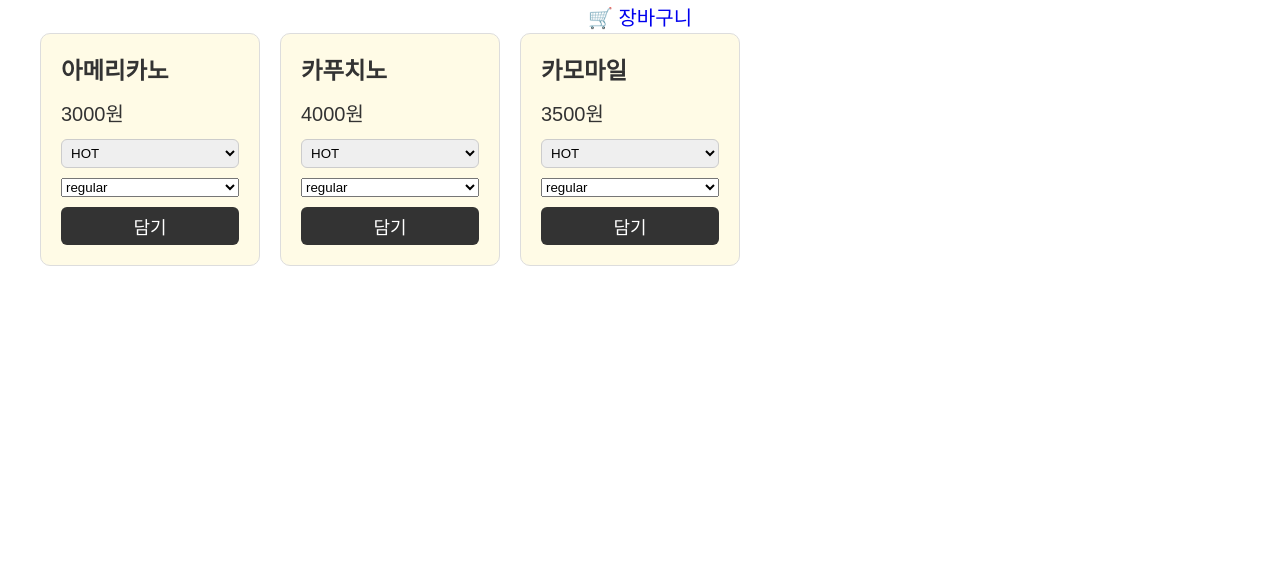
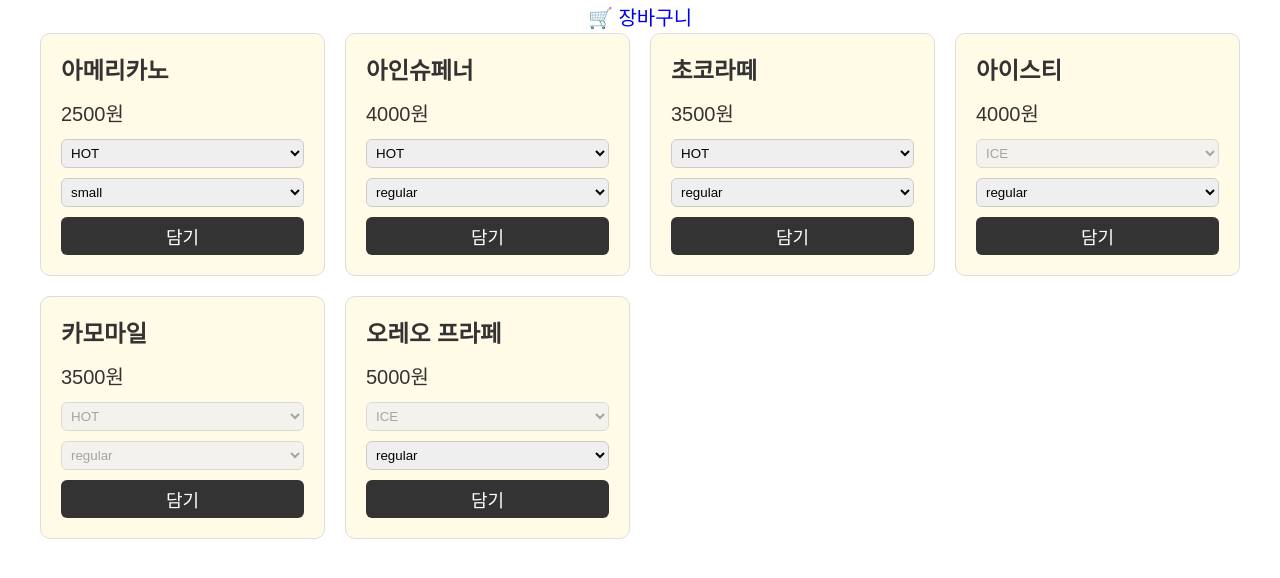
Before and after one commit to jake085483/classPratice, a plain HTML site: page index.html in a window 1280 px wide. Shown: the part 102-680 px from the top of the page. Drawn offline with Linux system fonts and the light colour scheme; a web font is replaced by a local one.

Commit message:
fix : 메뉴 추가 및 결제 금액에 따른 돈 차감 수정 커스텀 select 수정

```diff
--- a/assets/css/style.css
+++ b/assets/css/style.css
@@ -11,25 +11,24 @@
   flex:1;
 }
 
-.menu-list{
-  display:flex;
-  align-items:center;
-  gap:20px;
+.menu-list {
+  display: grid;
+  grid-template-columns: repeat(4, 1fr);
+  gap: 20px;
+  align-items: stretch;
 }
 
-.menu-item{
-  width:220px;
-  padding:20px;
-  text-align:left;
-  background:#fffbe6;
-  border:1px solid #ddd;
-  border-radius:10px;
-
-  display:flex;
-  flex-direction:column;
-  gap:10px;
-
-  transition:0.2s;
+.menu-item {
+  width: 100%;
+  padding: 20px;
+  text-align: left;
+  background: #fffbe6;
+  border: 1px solid #ddd;
+  border-radius: 10px;
+  display: flex;
+  flex-direction: column;
+  gap: 10px;
+  transition: 0.2s;
 }
 
 .menu-item:hover{
@@ -37,7 +36,7 @@
   box-shadow:0 6px 12px rgba(0,0,0,0.1);
 }
 
-.option-select{
+.option-select, .size-select{
   padding:5px;
   border-radius:6px;
   border:1px solid #ccc;
--- a/assets/js/beverage.js
+++ b/assets/js/beverage.js
@@ -1,9 +1,11 @@
 // Beverage.js
 export class Beverage {
-  constructor(index, name, price) {
+  constructor(index, name, price, options, sizes) {
     this.id = index;
     this.name = name;
     this.price = price;
+    this.options = options;
+    this.sizes = sizes;
   }
 
   getReceipt(option) {
--- a/assets/js/config.js
+++ b/assets/js/config.js
@@ -1,8 +1,42 @@
 // 메뉴 및 가격
 const beverageData = [
-  { name: "아메리카노", price: 3000 },
-  { name: "카푸치노", price: 4000 },
-  { name: "카모마일", price: 3500 }
+  {
+    name: "아메리카노",
+    price: 3000,
+    options: ["HOT", "ICE"],
+    sizes: ["small", "regular", "large"]
+  },
+  {
+    name: "아인슈페너",
+    price: 4000,
+    options: ["HOT", "ICE"],
+    sizes: ["regular", "large"]
+  },
+  {
+    name: "초코라떼",
+    price: 3500,
+    options: ["HOT", "ICE"],
+    sizes: ["regular", "large"]
+  },
+  {
+    name: "아이스티",
+    price: 3500,
+    options: ["ICE"],
+    sizes: ["regular", "large"]
+  },
+  {
+    name: "카모마일",
+    price: 3500,
+    options: ["HOT"],
+    sizes: ["regular"]
+  },
+  {
+    name: "오레오 프라페",
+    price: 4500,
+    options: ["ICE"],
+    sizes: ["regular", "large"]
+  }
+
 ];
 
 // 사이즈별 가격 차이
@@ -15,15 +49,29 @@ const sizePriceMap = {
 
 // 옵션별 가격 차이
 // HOT은 기본값이므로 0
-// ICE는 얼음/컵 비용이 추가된다고 가정해서 +500
+// ICE는 얼음 비용이 추가된다고 가정해서 +500
 const optionPriceMap = {
   HOT: 0,
   ICE: 500
 };
 
 /* localStorage에 저장된 walletAccount 값을 꺼내서 숫자로 바꿈 */
-let walletAccount = Number(localStorage.getItem("walletAccount")) || 1540000; // 초기 지갑 금액
+const DEFAULT_WALLET_ACCOUNT = 1540000;
 
+const savedWalletAccount = localStorage.getItem("walletAccount");
+
+
+let walletAccount = savedWalletAccount === null ? DEFAULT_WALLET_ACCOUNT : Number(savedWalletAccount);
+
+// 처음 접속해서 localStorage에 지갑 금액이 없으면 기본 금액을 저장
+if (savedWalletAccount === null) {
+  localStorage.setItem("walletAccount", String(walletAccount));
+}
+
+// 지갑 금액 저장 함수
+function saveWalletAccount() {
+  localStorage.setItem("walletAccount", String(walletAccount));
+}
 
 /*
   {
@@ -37,7 +85,7 @@ const couponData = [
   {
     code: "FIRST10",
     type: "percent",
-    value: 100,
+    value: 30,
     limit: 10
   },
   {
--- a/assets/js/main.js
+++ b/assets/js/main.js
@@ -3,24 +3,33 @@ import { Beverage } from "./beverage.js";
 import { Cart } from "./cart.js";
 
 // beverageData 배열을 돌면서 각 메뉴를 Beverage 객체로 만들고,
-// index + 1을 id로 사용해서 1, 2, 3... 형태의 고유 id를 부여
+// 메뉴 원본 데이터에 id를 부여하고, 옵션/사이즈 정보까지 포함한 Beverage 인스턴스 배열로 변환
 const beverages = beverageData.map((data, index) => {
-  return new Beverage(index + 1, data.name, data.price);
+  return new Beverage(
+    index + 1,
+    data.name,
+    data.price,
+    data.options,
+    data.sizes
+  );
 });
 
+
 const wallet = document.querySelector(".wallet-amount");
+/* 지갑에 있는 금액 표시 */
 wallet.textContent = walletAccount;
 
+/* 지갑 업데이트 */
 const walletWrap = document.querySelector(".wallet");
 function updateWallet() {
   walletWrap.textContent = `지갑에 있는 금액: ${walletAccount}원`;
 }
 
-
 const cart = new Cart();
 
 const cartCount = document.querySelector(".cart-count");
 
+/* 장바구니에 있는 상품 수 업데이트 */
 function updateCartCount() {
   if (!cartCount) return;
 
@@ -28,6 +37,7 @@ function updateCartCount() {
 
   cartCount.textContent = count;
 
+  /* 장바구니가 비어 있을 경우 */
   if (count === 0) {
     cartCount.classList.add("hide");
   } else {
@@ -38,35 +48,29 @@ function updateCartCount() {
 
 updateCartCount();
 
+/* 옵션 HTML 생성 */
+function createOptionHTML(options) {
+  return options.map((option, index) => {
+    return `
+      <option value="${option}" ${index === 0 ? "selected" : ""}>
+        ${option}
+      </option>
+    `;
+  }).join("");
+}
+
+/* 사이즈 HTML 생성 */
+function createSizeHTML(sizes) {
+  return sizes.map((size, index) => {
+    return `
+      <option value="${size}" ${index === 0 ? "selected" : ""}>
+        ${size}
+      </option>
+    `;
+  }).join("");
+}
+
 const menuList = document.querySelector(".menu-list");
-
-beverages.forEach(beverage => {
-  const item = document.createElement("div");
-
-  item.classList.add("menu-item");
-
-  item.insertAdjacentHTML("beforeend",
-    `
-      <h3>${beverage.name}</h3>
-      <p class="menu-price">${beverage.price}원</p>
-
-      <select id="option-${beverage.id}" name="option" class="option-select">
-        <option value="HOT" selected>HOT</option>
-        <option value="ICE">ICE</option>
-      </select>
-
-      <select id="size-${beverage.id}" name="size" class="size-select">
-        <option value="small">small</option>
-        <option value="regular" selected>regular</option>
-        <option value="large">large</option>
-      </select>
-
-      <button class="cart-btn" data-id="${beverage.id}">담기</button>
-    `
-  );
-
-  menuList.insertAdjacentElement("beforeend", item);
-});
 
 /* 클로저 및 return 함수 */
 // sizeMap에는 사이즈별 가격, optionMap에는 옵션별 가격
@@ -90,6 +94,58 @@ function createPriceCalculator(sizeMap, optionMap) {
 // getFinalPrice 함수는 sizePriceMap과 optionPriceMap을 기억
 // 실제 가격 계산 함수
 const getFinalPrice = createPriceCalculator(sizePriceMap, optionPriceMap);
+
+/* 메뉴 리스트 생성 */
+beverages.forEach(beverage => {
+  const item = document.createElement("div");
+
+  item.classList.add("menu-item");
+
+  /* 기본 옵션과 사이즈 설정 */
+  const defaultOption = beverage.options[0];
+  const defaultSize = beverage.sizes[0];
+
+  /* 초기 가격 계산 */
+  const initialPrice = getFinalPrice(
+    beverage.price,
+    defaultSize,
+    defaultOption
+  );
+
+  /* 옵션과 사이즈 HTML 생성 */
+  const optionHTML = createOptionHTML(beverage.options);
+  const sizeHTML = createSizeHTML(beverage.sizes);
+
+  /* 메뉴 아이템 HTML 삽입 */
+  item.insertAdjacentHTML("beforeend",
+    `
+      <h3>${beverage.name}</h3>
+      <p class="menu-price">${initialPrice}원</p>
+
+      <select
+        id="option-${beverage.id}"
+        name="option"
+        class="option-select"
+        ${beverage.options.length === 1 ? "disabled" : ""}
+      >
+        ${optionHTML}
+      </select>
+
+      <select
+        id="size-${beverage.id}"
+        name="size"
+        class="size-select"
+        ${beverage.sizes.length === 1 ? "disabled" : ""}
+      >
+        ${sizeHTML}
+      </select>
+
+      <button class="cart-btn" data-id="${beverage.id}">담기</button>
+    `
+  );
+
+  menuList.insertAdjacentElement("beforeend", item);
+});
 
 document.addEventListener("click", (e) => {
   if (e.target.classList.contains("cart-btn")) {
@@ -121,6 +177,7 @@ document.addEventListener("click", (e) => {
 
 });
 
+/* select의 선택값이 바뀌었을 때 가격 업데이트 */
 document.addEventListener("change", (e) => {
   // size-select 또는 option-select가 아니면 종료
   if (!e.target.classList.contains("size-select") &&
```
Also changed, not shown: assets/js/cartPage.js (+65 -10 lines).
